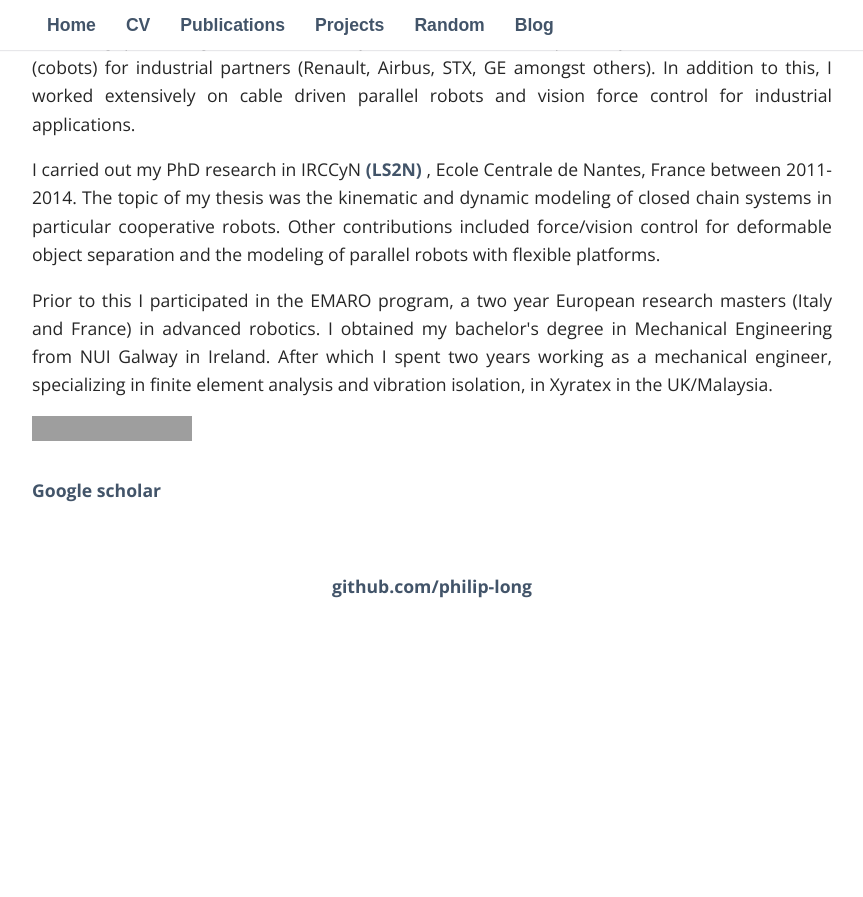
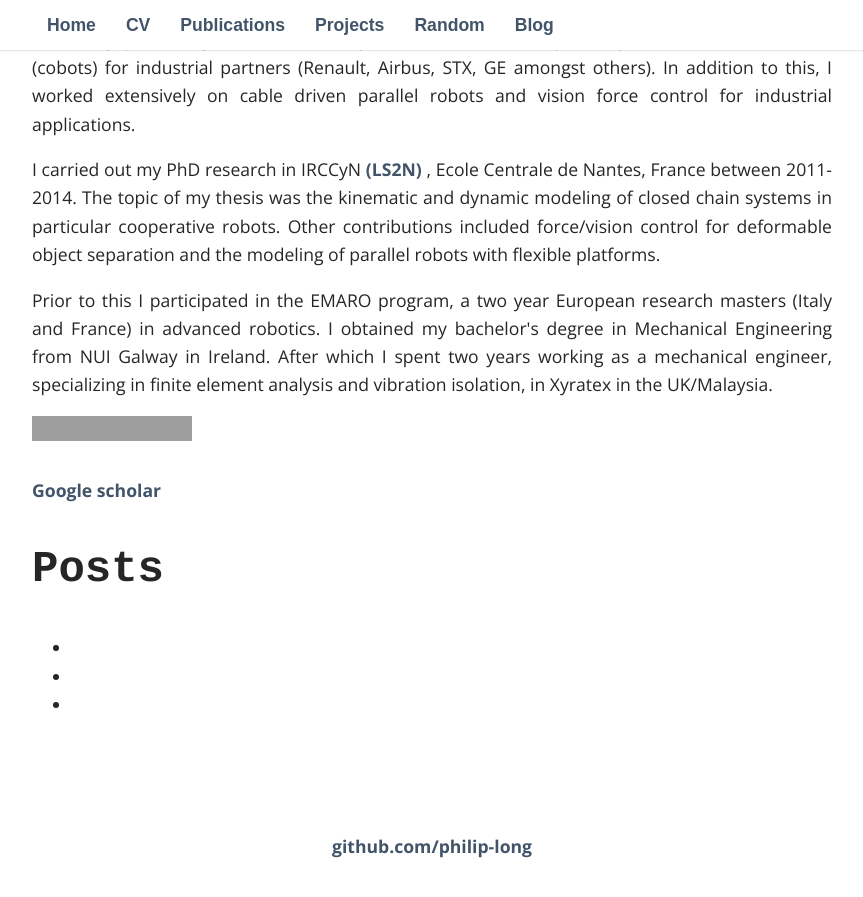
Before and after one commit to philip-long/philip-long.github.io, a Jekyll site: the page built from index.html, in a window 1280 px wide and 900 px high, scrolled down 539 px. Shown: the top 897 px of the window, without its empty margins (208-1071 px from the left). Built offline with Jekyll 4.4.1, drawn with Linux system fonts in a browser that asks for light colours; nearby versions of some CDN libraries; some web fonts are replaced; library files that are not in the unit come from our copies; before the commit the page ends 1179 px from its top, so only the background shows below that; grey boxes are pictures that could not be loaded.

Commit message:
Update index.html

```diff
--- a/index.html
+++ b/index.html
@@ -41,6 +41,16 @@ Before this I worked as a  researcher in the robotics team at  <a href="http://w
     <a href=https://scholar.google.com/citations?user=FFAElw4AAAAJ&hl=en&oi=sra> Google scholar </a>
 
 
+<div class="home">
+  <h1 class="page-heading">Posts</h1>
+  <ul class="post-list">
+    {% for post in site.posts %}
+      <li>
+        <a class="post-link" href="{ { post.url | prepend: site.baseurl }}"></a>
+      </li>
+    {% endfor %}
+  </ul>
+</div>
 
 <br>
 <br>
```
